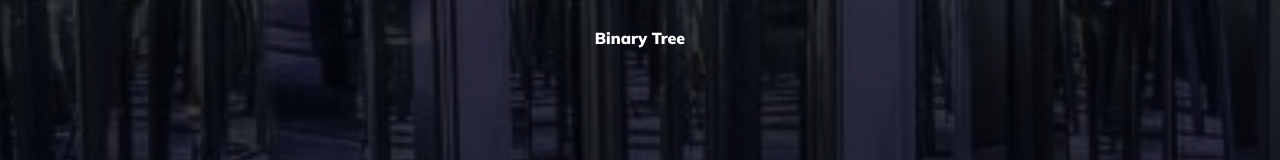
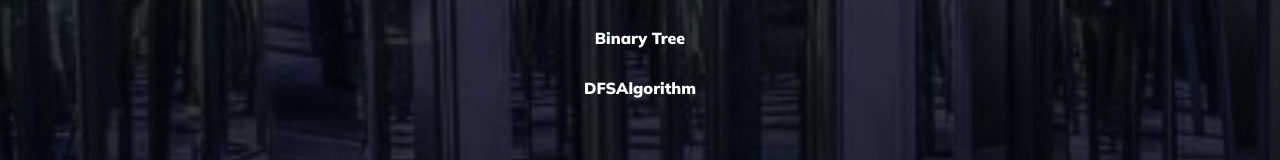
Before and after one commit to jane-chiou/4-kinds-of-Algorithm-maze-generation, a plain HTML site: page sea.html in a window 1280 px wide. Shown: the part 582-742 px from the top of the page. Drawn offline with Linux system fonts and the light colour scheme.

Commit message:
增加DFSAlgorithm主頁連結

```diff
--- a/sea.html
+++ b/sea.html
@@ -18,6 +18,7 @@
             <ul>
                 <li><a href="./PrimsAlgorithm/index1.html" class="highlight-link">Prim's Algorithm</a></li>
                 <li><a href="./BinaryTree/index_BinaryTree.html" class="highlight-link">Binary Tree</a></li>
+                <li><a href="./DFSAlgorithm/index1.html" class="highlight-link">DFSAlgorithm</a></li>
             </ul>
         </div>
 
```
